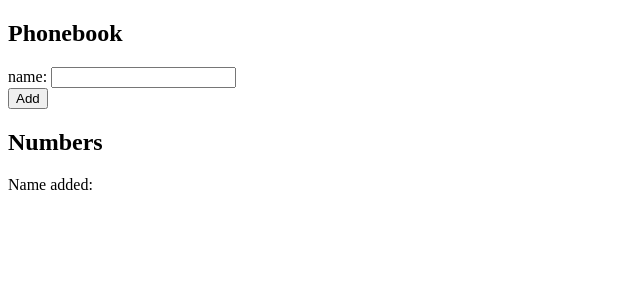
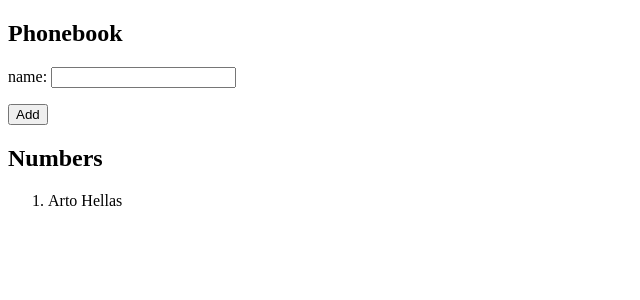
Before and after one commit to midcenturydude7/react-full-stack-open, a React (Create React App) app: page / in a window 1280 px wide. Shown: the top 300 px of the page, without its empty margins (0-640 px from the left). Built offline with nearby package versions, Linux system fonts and the light colour scheme.

Commit message:
Completed exercise 2.6

```diff
--- a/src/App.js
+++ b/src/App.js
@@ -4,7 +4,7 @@ const App = () => {
   // initalizes state with the name stored as Arto
   const [persons, setPersons] = React.useState([
     {
-      name: "Arto Hellas"
+      name: "Arto Hellas",
     }
   ])
   // State that will store user submitted data and the initial state is an empty string
@@ -18,7 +18,6 @@ const App = () => {
     }
 
   setPersons(persons.concat(nameObject));
-  console.log(nameObject)
   setNewName("")
   }
 
@@ -31,14 +30,17 @@ const App = () => {
       <h2>Phonebook</h2>
       <form onSubmit={addNewName}>
         <div>
-          name: <input value={newName} onChange={handleNameChange} />
+          <p>name: <input value={newName} onChange={handleNameChange} /></p>
         </div>
         <div>
           <button type="submit">Add</button>
         </div>
       </form>
       <h2>Numbers</h2>
-      <p onClick={() => handleNameChange(setNewName)}>Name added: </p>
+      <ol>{persons.map((person, i) =>
+        <li key={i}>{person.name}</li>
+      )}
+      </ol>
     </div>
   )
 }
```
